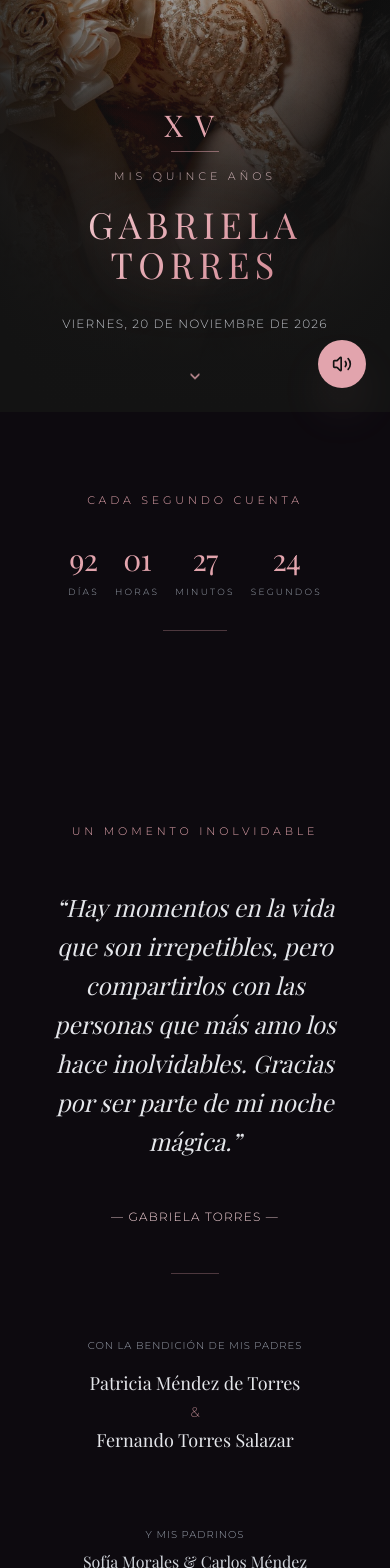
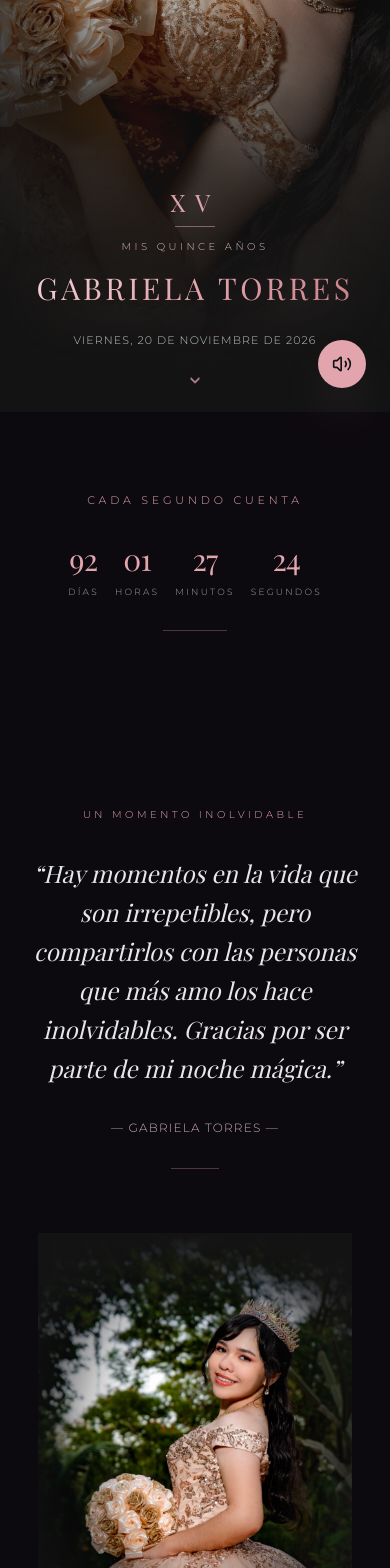
Before and after one commit to groonksync/Invitacion-Web, a Next.js app: page /gabriela-torres in a window 390 px wide. Shown: the part 432-2000 px from the top of the page. Built offline with nearby package versions, Linux system fonts and the light colour scheme; a web font is replaced by a local one.

Commit message:
feat: redisenar con fotos en gran formato, difuminado perimetral profundo sin cuadros y optimizacion mobile

```diff
--- a/app/globals.css
+++ b/app/globals.css
@@ -36,38 +36,33 @@
   -webkit-text-fill-color: transparent;
 }
 
-/* Efecto Vignette Inmersivo (Máscara radial que funde la foto con #131313) */
-.vignette-radial-mask {
-  mask-image: radial-gradient(ellipse 85% 85% at 50% 50%, black 50%, transparent 100%);
-  -webkit-mask-image: radial-gradient(ellipse 85% 85% at 50% 50%, black 50%, transparent 100%);
+/* Máscaras de Difuminado Profundo (Edge Feathering / Sin bordes rectos) */
+.feather-mask-deep {
+  mask-image: radial-gradient(ellipse 80% 80% at 50% 50%, black 30%, rgba(0,0,0,0.85) 55%, rgba(0,0,0,0.3) 75%, transparent 100%);
+  -webkit-mask-image: radial-gradient(ellipse 80% 80% at 50% 50%, black 30%, rgba(0,0,0,0.85) 55%, rgba(0,0,0,0.3) 75%, transparent 100%);
 }
 
-.vignette-smooth-mask {
-  mask-image: radial-gradient(ellipse 90% 90% at 50% 50%, black 60%, transparent 100%);
-  -webkit-mask-image: radial-gradient(ellipse 90% 90% at 50% 50%, black 60%, transparent 100%);
+.feather-mask-portrait {
+  mask-image: radial-gradient(ellipse 85% 90% at 50% 50%, black 40%, rgba(0,0,0,0.8) 65%, rgba(0,0,0,0.2) 85%, transparent 100%);
+  -webkit-mask-image: radial-gradient(ellipse 85% 90% at 50% 50%, black 40%, rgba(0,0,0,0.8) 65%, rgba(0,0,0,0.2) 85%, transparent 100%);
 }
 
-.vignette-bottom-mask {
-  mask-image: linear-gradient(to bottom, black 65%, transparent 100%);
-  -webkit-mask-image: linear-gradient(to bottom, black 65%, transparent 100%);
+.feather-hero-mask {
+  mask-image: linear-gradient(to bottom, black 0%, black 50%, rgba(0,0,0,0.7) 75%, transparent 100%);
+  -webkit-mask-image: linear-gradient(to bottom, black 0%, black 50%, rgba(0,0,0,0.7) 75%, transparent 100%);
 }
 
-.vignette-hero-mask {
-  mask-image: linear-gradient(to bottom, black 0%, black 60%, transparent 100%);
-  -webkit-mask-image: linear-gradient(to bottom, black 0%, black 60%, transparent 100%);
+/* Capas perimetrales de desvanecimiento al fondo #131313 */
+.feather-overlay-all {
+  background: radial-gradient(ellipse at center, transparent 35%, rgba(19, 19, 19, 0.4) 60%, rgba(19, 19, 19, 0.9) 85%, #131313 100%);
 }
 
-/* Capas orgánicas y etéreas sin cajas rígidas */
-.organic-layer {
-  background: radial-gradient(ellipse at center, rgba(226, 164, 173, 0.04) 0%, rgba(19, 19, 19, 0) 70%);
+.feather-overlay-vertical {
+  background: linear-gradient(to bottom, #131313 0%, transparent 20%, transparent 80%, #131313 100%);
 }
 
-.subtle-border {
-  border: 1px solid rgba(226, 164, 173, 0.18);
-}
-
-.subtle-divider {
-  background: linear-gradient(90deg, transparent 0%, rgba(226, 164, 173, 0.35) 50%, transparent 100%);
+.feather-overlay-horizontal {
+  background: linear-gradient(to right, #131313 0%, transparent 20%, transparent 80%, #131313 100%);
 }
 
 /* Scrollbar estilizada en tono Rose Gold oscuro */
--- a/components/DedicationSection.tsx
+++ b/components/DedicationSection.tsx
@@ -15,52 +15,78 @@ interface DedicationSectionProps {
 
 export default function DedicationSection({ phrase, phraseAuthor, parents }: DedicationSectionProps) {
   return (
-    <section className="py-28 sm:py-36 px-6 max-w-3xl mx-auto text-center">
+    <section className="py-24 sm:py-36 px-6 max-w-4xl mx-auto text-center space-y-16 sm:space-y-24">
+      {/* Transición de Texto: Un Momento Inolvidable */}
       <motion.div
         initial={{ opacity: 0, y: 25 }}
         whileInView={{ opacity: 1, y: 0 }}
         viewport={{ once: true }}
         transition={{ duration: 1.2 }}
-        className="space-y-12"
+        className="space-y-8 sm:space-y-10"
       >
-        {/* Encabezado con mucho aire */}
-        <span className="text-[11px] sm:text-xs tracking-widest-xl uppercase text-rosegold font-sans font-light block">
+        <span className="text-[10px] sm:text-xs tracking-widest-xl uppercase text-rosegold font-sans font-light block">
           Un Momento Inolvidable
         </span>
 
-        {/* Frase / Pensamiento en Playfair Display */}
-        <blockquote className="font-serif italic text-2xl sm:text-3xl md:text-4xl text-gray-200 font-light leading-relaxed px-4">
+        <blockquote className="font-serif italic text-2xl sm:text-3xl md:text-4xl text-gray-200 font-light leading-relaxed px-2 sm:px-6">
           &ldquo;{phrase}&rdquo;
         </blockquote>
 
-        <div className="text-xs sm:text-sm tracking-widest uppercase text-rosegold-light font-sans font-light">
+        <div className="text-xs sm:text-sm tracking-widest uppercase text-rosegold-light/80 font-sans font-light">
           — {phraseAuthor} —
         </div>
 
-        <div className="w-12 h-[1px] bg-rosegold/30 mx-auto my-12" />
+        <div className="w-12 h-[1px] bg-rosegold/30 mx-auto" />
+      </motion.div>
 
-        {/* Mención a los Padres */}
-        <div className="space-y-4 pt-4">
+      {/* Retrato Inmersivo Desvanecido en el Fondo Oscuro (Sin cuadros, 100% fundido) */}
+      <motion.div
+        initial={{ opacity: 0, scale: 0.95 }}
+        whileInView={{ opacity: 1, scale: 1 }}
+        viewport={{ once: true }}
+        transition={{ duration: 1.4 }}
+        className="relative w-[92%] sm:w-[85%] max-w-2xl mx-auto aspect-[3/4] sm:aspect-[4/5] overflow-hidden flex items-center justify-center my-8"
+      >
+        <img
+          src="/fotos/gabriela-torres/dsc09709.jpg"
+          alt="Quinceañera"
+          className="w-full h-full object-cover feather-mask-portrait scale-105"
+          loading="lazy"
+        />
+        {/* Capas perimetrales para fusión perfecta en todos los bordes */}
+        <div className="absolute inset-0 feather-overlay-all pointer-events-none" />
+        <div className="absolute inset-0 feather-overlay-vertical pointer-events-none" />
+      </motion.div>
+
+      {/* Mención a los Padres con Mucho Aire */}
+      <motion.div
+        initial={{ opacity: 0, y: 25 }}
+        whileInView={{ opacity: 1, y: 0 }}
+        viewport={{ once: true }}
+        transition={{ duration: 1.2 }}
+        className="space-y-6 pt-4"
+      >
         <span className="text-[10px] sm:text-xs tracking-widest uppercase text-gray-400 font-sans font-light block">
-            Con la bendición de mis padres
+          Con la bendición y el amor de mis padres
         </span>
-          <p className="font-serif text-lg sm:text-2xl text-gray-200 font-normal leading-relaxed">
+        <p className="font-serif text-xl sm:text-3xl text-gray-100 font-normal leading-relaxed">
           {parents.mother} <br />
           <span className="text-sm font-sans font-light text-rosegold/70 block my-1">&</span>
           {parents.father}
         </p>
-        </div>
 
         {parents.godparents && (
-          <div className="space-y-2 pt-6">
+          <div className="space-y-1 pt-6">
             <span className="text-[10px] sm:text-xs tracking-widest uppercase text-gray-400 font-sans font-light block">
-              Y mis padrinos
+              Y mis queridos padrinos
             </span>
             <p className="font-serif text-base sm:text-xl text-gray-300 font-light">
               {parents.godparents}
             </p>
           </div>
         )}
+
+        <div className="w-12 h-[1px] bg-rosegold/30 mx-auto mt-12" />
       </motion.div>
     </section>
   );
--- a/components/HeroSection.tsx
+++ b/components/HeroSection.tsx
@@ -22,31 +22,31 @@ export default function HeroSection({ name, subtitle, date, heroImage }: HeroSec
 
   return (
     <header className="relative min-h-[100svh] w-full flex flex-col justify-end items-center overflow-hidden bg-[#131313]">
-      {/* Fotografía Principal a Pantalla Completa con Viñeta Desvanecida */}
+      {/* Fotografía Principal Adaptada a Móvil y Escritorio con Difuminado */}
       <div className="absolute inset-0 z-0">
         <div
-          className="w-full h-full bg-cover bg-center sm:bg-top scale-105 transition-transform duration-1000"
+          className="w-full h-full bg-cover bg-[center_20%] sm:bg-[center_15%] md:bg-center scale-100 sm:scale-105 transition-transform duration-1000"
           style={{ backgroundImage: `url(${heroImage})` }}
         />
-        {/* Capas de Desvanecimiento Cinematográfico hacia #131313 */}
-        <div className="absolute inset-0 bg-gradient-to-t from-[#131313] via-[#131313]/40 to-transparent" />
-        <div className="absolute inset-0 bg-gradient-to-b from-[#131313]/60 via-transparent to-[#131313]" />
-        <div className="absolute inset-0 bg-[radial-gradient(ellipse_at_center,_transparent_30%,_#131313_90%)]" />
+        {/* Capas Cinematográficas de Difuminado perimetral hacia #131313 */}
+        <div className="absolute inset-0 bg-gradient-to-t from-[#131313] via-[#131313]/30 to-transparent" />
+        <div className="absolute inset-0 bg-gradient-to-b from-[#131313]/50 via-transparent to-[#131313]" />
+        <div className="absolute inset-0 bg-[radial-gradient(ellipse_at_center,_transparent_35%,_#131313_95%)]" />
       </div>
 
-      {/* Zona Inferior: Tipografía Playfair Display Oro Rosa (#E2A4AD) */}
-      <div className="relative z-10 w-full max-w-4xl mx-auto px-6 pb-20 pt-32 text-center flex flex-col items-center">
+      {/* Zona Inferior: Tipografía Playfair Display en Oro Rosa (#E2A4AD) */}
+      <div className="relative z-10 w-full max-w-4xl mx-auto px-6 pb-16 sm:pb-20 pt-36 text-center flex flex-col items-center">
         {/* Emblema "XV" en Oro Rosa */}
         <motion.div
           initial={{ opacity: 0, y: -15 }}
           animate={{ opacity: 1, y: 0 }}
           transition={{ duration: 1, ease: 'easeOut' }}
-          className="mb-4"
+          className="mb-3 sm:mb-4"
         >
-          <span className="font-serif text-3xl sm:text-4xl tracking-[0.4em] text-rosegold font-light block">
+          <span className="font-serif text-2xl sm:text-4xl tracking-[0.4em] text-rosegold font-light block">
             XV
           </span>
-          <div className="w-12 h-[1px] bg-rosegold/50 mx-auto mt-2" />
+          <div className="w-10 sm:w-12 h-[1px] bg-rosegold/50 mx-auto mt-2" />
         </motion.div>
 
         {/* Subtítulo elegante */}
@@ -54,39 +54,39 @@ export default function HeroSection({ name, subtitle, date, heroImage }: HeroSec
           initial={{ opacity: 0 }}
           animate={{ opacity: 1 }}
           transition={{ duration: 1, delay: 0.3 }}
-          className="text-[11px] sm:text-xs tracking-widest-xl uppercase text-rosegold-light/80 font-sans font-light mb-3"
+          className="text-[10px] sm:text-xs tracking-widest-xl uppercase text-rosegold-light/85 font-sans font-light mb-2 sm:mb-3"
         >
           {subtitle}
         </motion.p>
 
-        {/* Nombre de la Quinceañera en Playfair Display Mayúsculas de Ultra-Lujo */}
+        {/* Nombre de la Quinceañera */}
         <motion.h1
           initial={{ opacity: 0, y: 20 }}
           animate={{ opacity: 1, y: 0 }}
           transition={{ duration: 1.2, delay: 0.5 }}
-          className="font-serif text-4xl sm:text-6xl md:text-7xl font-normal tracking-[0.15em] sm:tracking-[0.2em] uppercase rose-gold-gradient-text drop-shadow-[0_4px_30px_rgba(226,164,173,0.3)] py-2"
+          className="font-serif text-3xl sm:text-5xl md:text-7xl font-normal tracking-[0.12em] sm:tracking-[0.18em] uppercase rose-gold-gradient-text drop-shadow-[0_4px_30px_rgba(226,164,173,0.35)] py-2 leading-tight"
         >
           {name}
         </motion.h1>
 
-        {/* Fecha en sans-serif ligera con mucho aire */}
+        {/* Fecha en sans-serif ligera */}
         <motion.div
           initial={{ opacity: 0, y: 15 }}
           animate={{ opacity: 1, y: 0 }}
           transition={{ duration: 1, delay: 0.8 }}
-          className="mt-6 text-xs sm:text-sm tracking-widest uppercase text-gray-300/90 font-sans font-light"
+          className="mt-4 sm:mt-6 text-[11px] sm:text-xs md:text-sm tracking-widest uppercase text-gray-300/90 font-sans font-light"
         >
           <span>{formattedDate}</span>
         </motion.div>
       </div>
 
-      {/* Indicador de Desplazamiento Minimalista */}
+      {/* Indicador de Desplazamiento */}
       <motion.div
         initial={{ opacity: 0 }}
         animate={{ opacity: 1 }}
         transition={{ delay: 1.4, duration: 1 }}
-        className="absolute bottom-6 left-1/2 -translate-x-1/2 z-10 flex flex-col items-center gap-1 text-rosegold/60 cursor-pointer"
-        onClick={() => window.scrollTo({ top: window.innerHeight, behavior: 'smooth' })}
+        className="absolute bottom-5 left-1/2 -translate-x-1/2 z-10 flex flex-col items-center gap-1 text-rosegold/60 cursor-pointer"
+        onClick={() => window.scrollTo({ top: window.innerHeight * 0.9, behavior: 'smooth' })}
       >
         <ChevronDown className="w-4 h-4 animate-bounce text-rosegold" />
       </motion.div>
```
Also changed, not shown: components/PhotoGallery.tsx (+37 -29 lines). Lines whose indentation alone changed are shown as unchanged.
